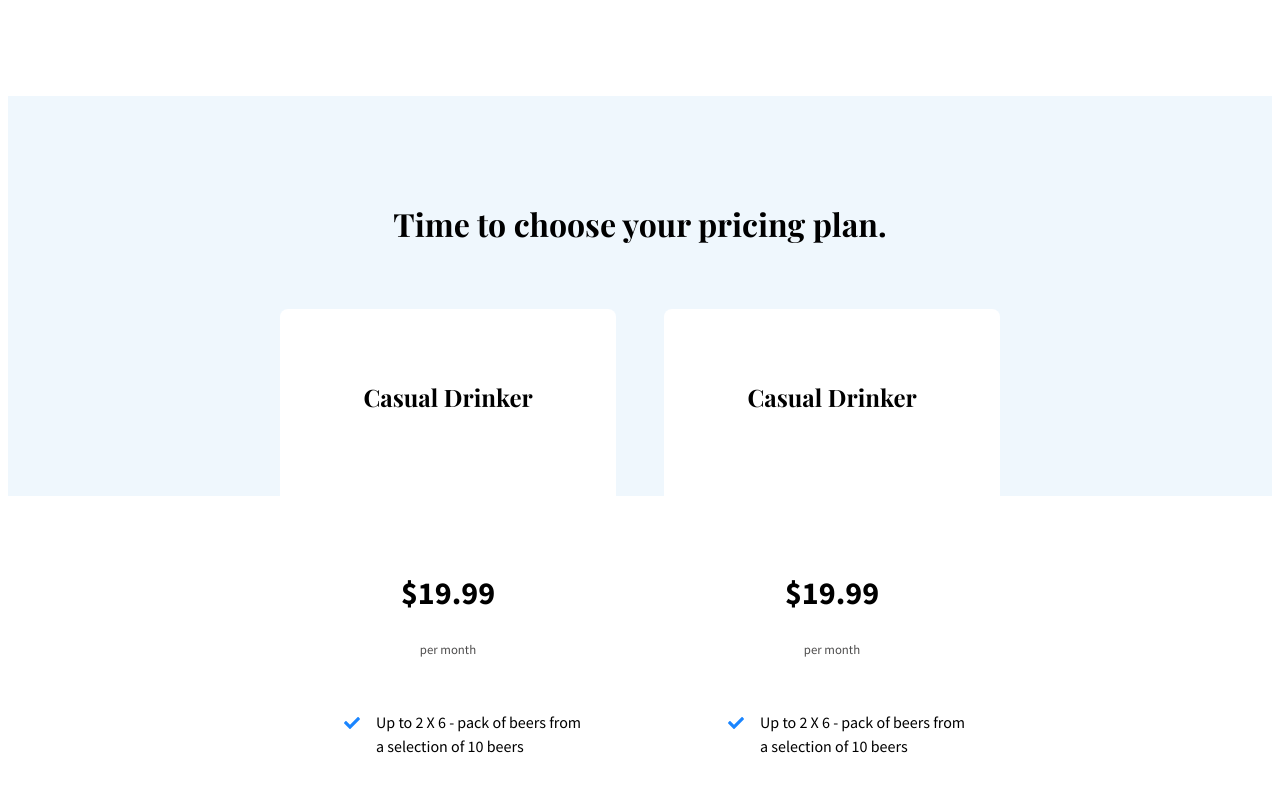
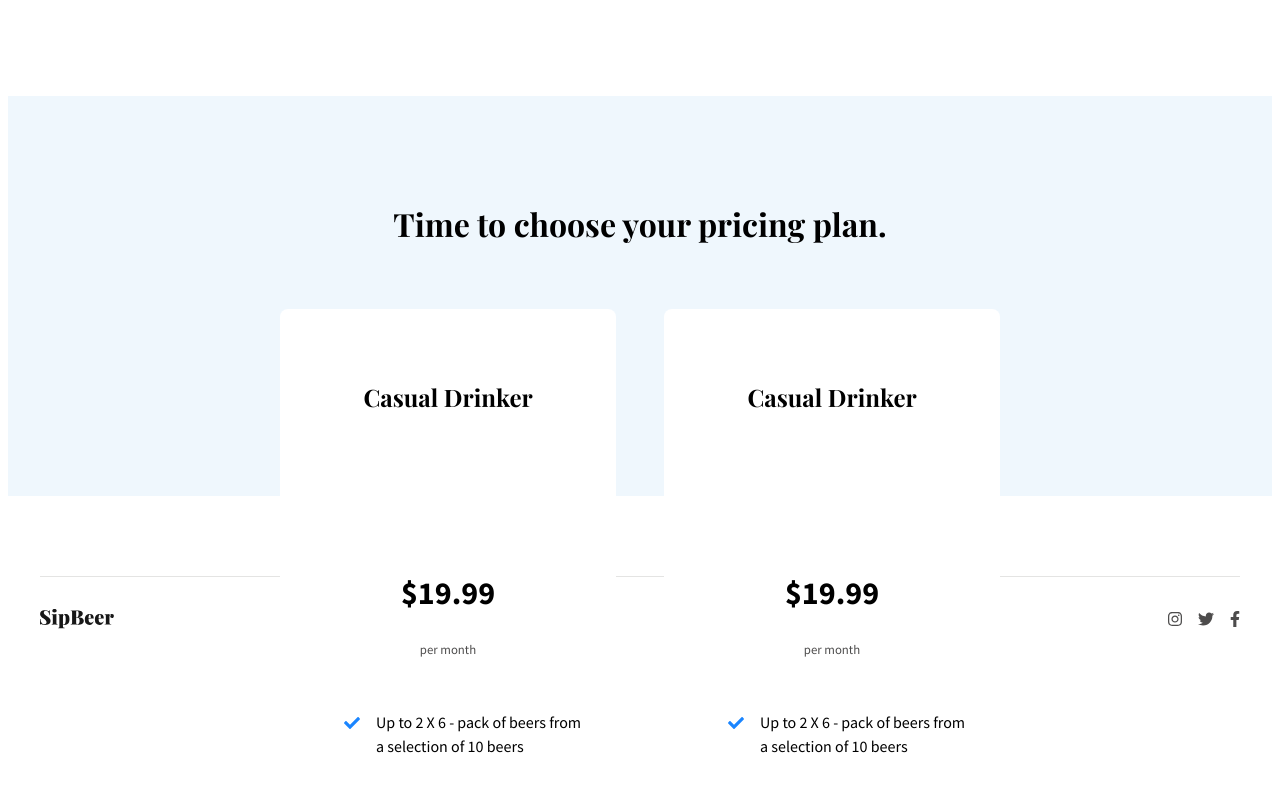
Before and after one commit to briandu/SipBeer, a React (Create React App) app: page / in a window 1280 px wide. Shown: the part 1437-2229 px from the top of the page. Built offline with nearby package versions, Linux system fonts and the light colour scheme; the HTML template or start-up script is replaced by a standard one.

Commit message:
Create and add footer

```diff
--- a/src/App.js
+++ b/src/App.js
@@ -6,6 +6,7 @@ import NavHeader from './components/NavHeader';
 import Hero from './components/Hero';
 import HowItWorks from './components/HowItWorks';
 import PricingPlans from './components/PricingPlans';
+import Footer from './components/Footer';
 
 const App = styled.div`
   font-size: 16px;
@@ -53,5 +54,6 @@ export default () => (
       <HowItWorks />
       <PricingPlans />
     </Main>
+    <Footer />
   </App>
 );
--- /dev/null
+++ b/src/components/Footer.js
@@ -0,0 +1,48 @@
+import React from 'react';
+import styled from 'styled-components';
+import { FontAwesomeIcon } from '@fortawesome/react-fontawesome';
+import {
+  faInstagram,
+  faTwitter,
+  faFacebookF,
+} from '@fortawesome/free-brands-svg-icons';
+
+import { color } from './variables';
+import MaxWidth from './MaxWidth';
+import logo from '../assets/images/logo.svg';
+
+const Footer = styled.footer`
+`;
+
+const Content = styled(MaxWidth)`
+  display: flex;
+  align-items: center;
+  justify-content: space-between;
+  padding: 2em 0;
+  border-top: 1px solid ${color.grey10};
+`;
+
+const Logo = styled.img`
+
+`;
+
+const SocialMediaIcons = styled.div`
+  .svg-inline--fa {
+    margin-left: 1em;
+    color: ${color.grey70};
+  }
+`;
+
+export default () => (
+  <Footer>
+    <Content>
+      <Logo src={logo} />
+
+      <SocialMediaIcons>
+        <FontAwesomeIcon icon={faInstagram} />
+        <FontAwesomeIcon icon={faTwitter} />
+        <FontAwesomeIcon icon={faFacebookF} />
+      </SocialMediaIcons>
+    </Content>
+  </Footer>
+);
```
